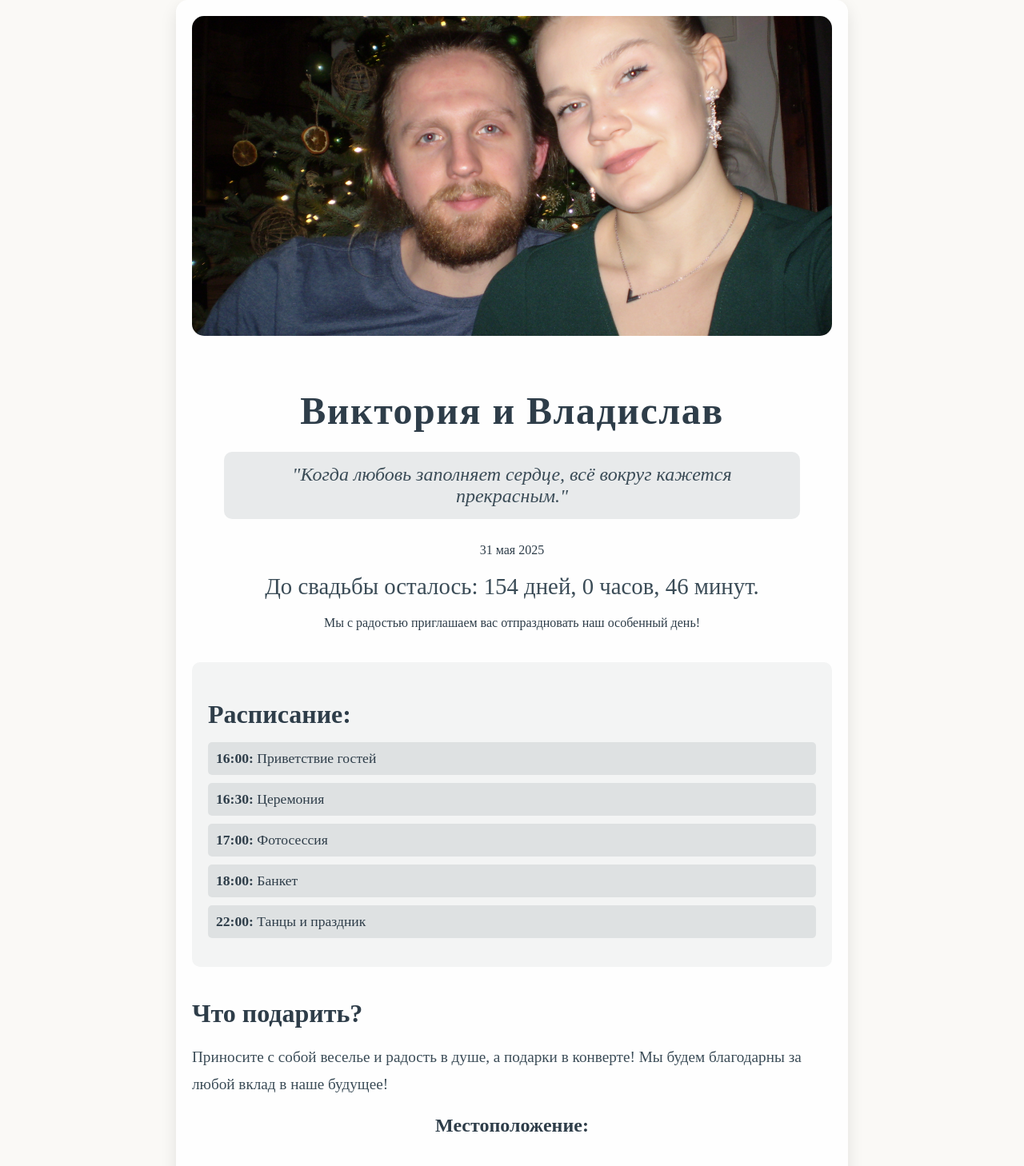
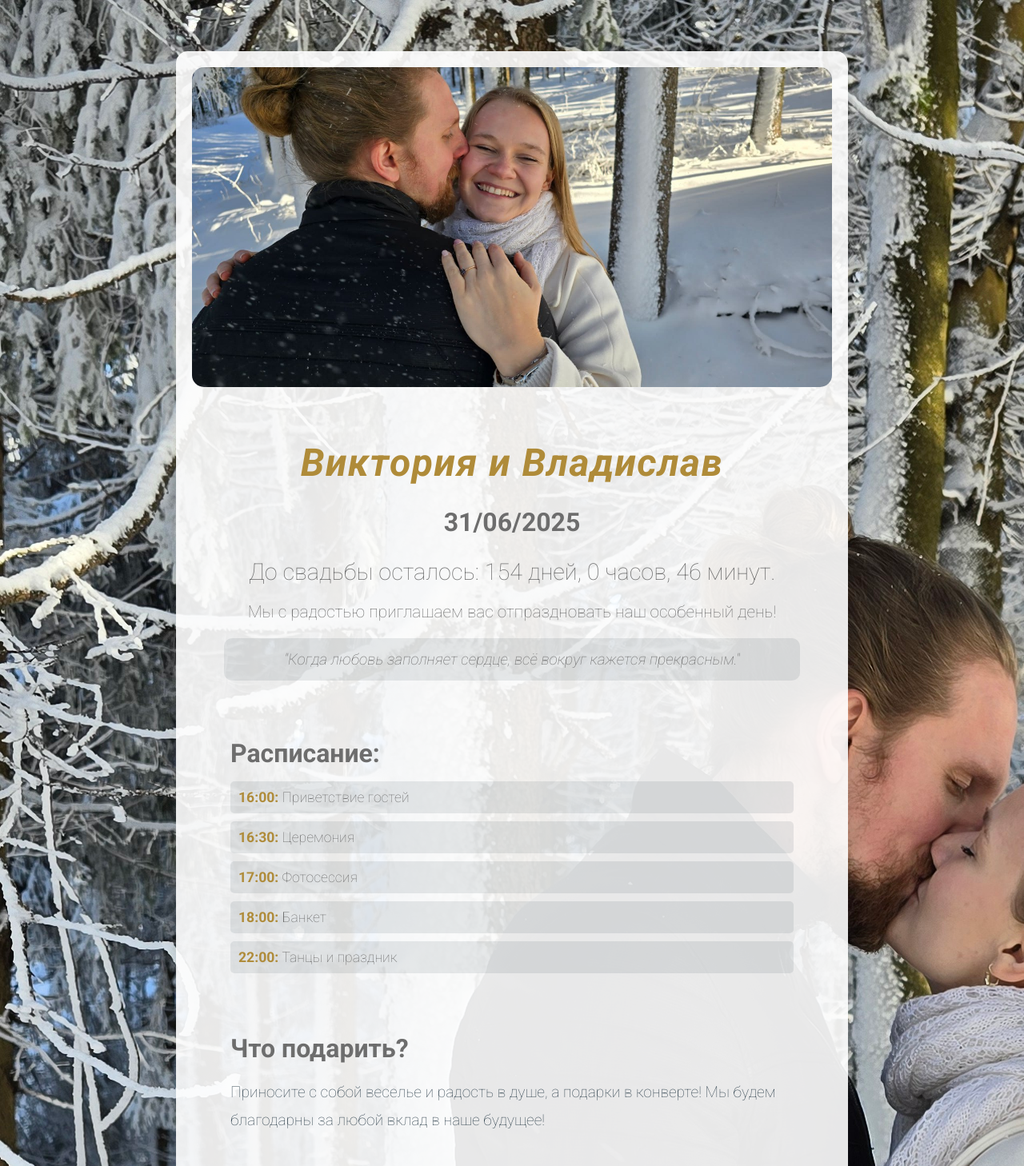
Before and after one commit to vladibuyanov/wedding_invitation, a Flask app: page / in a window 1280 px wide. Shown: the top 1458 px of the page at 80% size. Run offline with Flask 3, Linux system fonts and the light colour scheme; some libraries are stand-ins or nearby versions.

Commit message:
FE style fixes

```diff
--- a/static/css/styles.css
+++ b/static/css/styles.css
@@ -1,40 +1,73 @@
-/* Общие стили */
+:root {
+    --main-color: #0000;
+    --second-color: #0000;
+
+    --main-font-color: #af8b39;
+    --second-font-color: #6d6d6d;
+
+    --main-background-color: rgba(255, 255, 255, 0.9);
+    --second-background-color: rgba(46, 61, 73, 0.1);;
+
+    --button-background-color: #af8b39;
+    --button-second-color: #8c7031;
+}
+/* Заголовок */
+h1 {
+    margin-bottom: 20px;
+
+    font-size: 3rem;
+    font-style: italic;
+    letter-spacing: 1.5px;
+    color: var(--main-font-color);
+}
+h2 {
+    font-size: 2rem;
+}
+
+/* Кнопки */
+button {
+    font-size: 1.2rem;
+    padding: 10px 20px;
+
+    background-color: var(--button-background-color);
+    additional-background-color: rgba(46, 61, 73, 0.05);
+
+    color: #ffffff;
+    border: none;
+    border-radius: 5px;
+    cursor: pointer;
+    transition: background-color 0.3s ease;
+}
+button:hover {
+    background-color: var(--button-second-color);
+}
+
+.section {
+    padding: 1rem 3rem;
+}
+
+/* Main */
 body {
     margin: 0;
     padding: 0;
-    font-family: 'Playfair Display', serif;
-    background-color: #faf9f6; /* Светлый фон */
-    color: #2e3d49; /* Основной текст */
+    background-image: url("../images/wedding_photo.jpg");
+
+    font-family: "Roboto", serif;
+    font-weight: 100;
+    font-style: normal;
     overflow-x: hidden;
 }
-
 .container {
     text-align: center;
-    margin: 0 auto;
+    margin: 4rem auto;
     padding: 20px;
     max-width: 800px;
-    background-color: rgba(255, 255, 255, 0.9);
+
     border-radius: 15px;
     box-shadow: 0 8px 20px rgba(0, 0, 0, 0.1);
-}
 
-/* Заголовок */
-h1 {
-    font-size: 3rem;
-    color: #2e3d49;
-    margin-bottom: 20px;
-    letter-spacing: 1.5px;
-}
-
-/* Фоновая цитата */
-.quote {
-    font-style: italic;
-    font-size: 1.5rem;
-    color: #3b4c57;
-    margin-bottom: 30px;
-    background-color: rgba(46, 61, 73, 0.1);
-    padding: 15px;
-    border-radius: 10px;
+    color: var(--second-font-color);
+    background-color: var(--main-background-color);
 }
 
 /* Изображение */
@@ -46,145 +79,129 @@ h1 {
     margin-bottom: 30px;
 }
 
+/* Таймер */
+.countdown {
+    font-size: 1.8rem;
+    margin: 20px 0;
+}
+.countdown span {
+    font-weight: bold;
+}
+
+/* Message */
+.message {
+    font-size: 1.3rem;
+}
+
+/* Фоновая цитата */
+.quote {
+    font-style: italic;
+    font-size: 1.2rem;
+    margin-bottom: 30px;
+    background-color: var(--second-background-color);
+    padding: 15px;
+    border-radius: 10px;
+}
+
 /* Расписание */
 .details {
     text-align: left;
-    margin: 40px auto;
-    padding: 20px;
     border-radius: 10px;
-    background-color: rgba(46, 61, 73, 0.05);
-}
 
-.details h2 {
+    & h2 {
         font-size: 2rem;
         margin-bottom: 15px;
-    color: #2e3d49;
     }
-
-.details ul {
+    & ul {
         list-style-type: none;
         padding: 0;
-}
 
-.details ul li {
+        & li {
             margin: 10px 0;
             padding: 10px;
-    background-color: rgba(46, 61, 73, 0.1);
+            background-color: var(--second-background-color);
             border-radius: 5px;
             font-size: 1.1rem;
-    color: #2e3d49;
+            & strong {
+                color: var(--main-font-color);
+            }
+        }
+    }
 }
 
 /* Советы */
 .gifts {
     text-align: left;
-    margin-top: 20px;
-}
 
-.gifts h2 {
+    & h2 {
         font-size: 2rem;
-    color: #2e3d49;
         margin-bottom: 15px;
     }
-
-.gifts p {
+    & p {
         font-size: 1.2rem;
         line-height: 1.8;
         color: #3b4c57;
     }
-
-/* Таймер */
-.countdown {
-    font-size: 1.8rem;
-    color: #3b4c57;
-    margin: 20px 0;
 }
 
-.countdown span {
-    font-weight: bold;
+/* Карта */
+.map {
+    & h2 {}
+    & iframe {
+        width: 100%;
+        height: 300px;
+        border: none;
+        border-radius: 15px;
+        margin-top: 20px;
+    }
+}
+
+/* Форма */
+.rsvp {
+    & .form-container {
+        text-align: left;
+        margin: 40px auto;
+        padding: 20px;
+        border-radius: 10px;
+        background-color: var(--second-background-color);
+
+        & h2 {
+            font-size: 2rem;
+            margin-bottom: 15px;
+        }
+        & label {
+            display: block;
+            margin: 10px 0 5px;
+            font-size: 1rem;
             color: #2e3d49;
         }
+        & input, textarea {
+            display: block;
+            width: 100%;
+            padding: 10px;
+            margin-bottom: 15px;
+            border: 1px solid var(--button-background-color);
+            border-radius: 5px;
+            font-size: 1rem;
+            box-sizing: border-box;
+        }
+        & input:focus, textarea:focus {
+            outline: none;
+            border-color: var(--button-second-color);
+            box-shadow: 0 0 5px var(--button-second-color);
+        }
+        & button {
+            width: 100%;
+            font-size: 1.2rem;
+            padding: 10px;
 
-/* Кнопки */
-button {
-    font-size: 1.2rem;
-    padding: 10px 20px;
-    background-color: #3b8c59; /* Зелёный акцент */
             color: #ffffff;
             border: none;
             border-radius: 5px;
             cursor: pointer;
             transition: background-color 0.3s ease;
         }
-
-button:hover {
-    background-color: #2f6d47;
     }
-
-/* Карта */
-.map iframe {
-    width: 100%;
-    height: 300px;
-    border: none;
-    border-radius: 15px;
-    margin-top: 20px;
-}
-
-/* Форма */
-.form-container {
-    text-align: left;
-    margin: 40px auto;
-    padding: 20px;
-    border-radius: 10px;
-    background-color: rgba(46, 61, 73, 0.05);
-}
-
-.form-container h2 {
-    font-size: 2rem;
-    margin-bottom: 15px;
-    color: #2e3d49;
-}
-
-.form-container label {
-    display: block;
-    margin: 10px 0 5px;
-    font-size: 1rem;
-    color: #2e3d49;
-}
-
-.form-container input,
-.form-container textarea {
-    display: block;
-    width: 100%;
-    padding: 10px;
-    margin-bottom: 15px;
-    border: 1px solid #3b8c59; /* Зелёная рамка */
-    border-radius: 5px;
-    font-size: 1rem;
-    box-sizing: border-box; /* Для правильной обработки отступов */
-}
-
-.form-container input:focus,
-.form-container textarea:focus {
-    outline: none;
-    border-color: #2f6d47; /* Более тёмный зелёный при фокусе */
-    box-shadow: 0 0 5px rgba(47, 109, 71, 0.5);
-}
-
-.form-container button {
-    width: 100%;
-    font-size: 1.2rem;
-    padding: 10px;
-    background-color: #3b8c59;
-    color: #ffffff;
-    border: none;
-    border-radius: 5px;
-    cursor: pointer;
-    transition: background-color 0.3s ease;
-}
-
-.form-container button:hover {
-    background-color: #2f6d47;
 }
 
 /* Media Queries */
@@ -196,11 +213,9 @@ button:hover {
     h1 {
         font-size: 2.5rem;
     }
-
     .quote {
         font-size: 1.3rem;
     }
-
     .details ul li {
         font-size: 1rem;
     }
--- a/templates/index.html
+++ b/templates/index.html
@@ -1,24 +1,29 @@
 <!DOCTYPE html>
-<html lang="en">
+<html lang="ru">
 <head>
     <meta charset="UTF-8">
     <meta name="viewport" content="width=device-width, initial-scale=1.0">
     <title>Свадебное приглашение</title>
     <link rel="stylesheet" href="/static/css/styles.css">
+    <link rel="preconnect" href="https://fonts.googleapis.com">
+    <link rel="preconnect" href="https://fonts.gstatic.com" crossorigin>
+    <link href="https://fonts.googleapis.com/css2?family=Lora:ital,wght@0,400..700;1,400..700&family=Roboto:ital,wght@0,100;0,300;0,400;0,500;0,700;0,900;1,100;1,300;1,400;1,500;1,700;1,900&display=swap" rel="stylesheet">
     <script src="https://cdn.jsdelivr.net/npm/luxon@3.3.0/build/global/luxon.min.js"></script>
     <script src="{{ url_for('static', filename='js/main.js') }}" defer></script>
 </head>
 <body>
     <div class="container">
-        <div class="image-container">
-            <img src="/static/images/wedding_photo.jpg" alt="Фото молодоженов">
+        <div class="page-header">
+            <div class="image-container">
+                <img src="/static/images/wedding_photo_1.jpg" alt="Фото молодоженов">
+            </div>
+            <h1>Виктория и Владислав</h1>
+            <h2 class="date">31/06/2025</h2>
+            <p id="countdown" class="countdown"></p>
+            <p class="message">Мы с радостью приглашаем вас отпраздновать наш особенный день!</p>
+            <blockquote class="quote">"Когда любовь заполняет сердце, всё вокруг кажется прекрасным."</blockquote>
         </div>
-        <h1>Виктория и Владислав</h1>
-        <blockquote class="quote">"Когда любовь заполняет сердце, всё вокруг кажется прекрасным."</blockquote>
-        <p class="date">31 мая 2025</p>
-        <p id="countdown" class="countdown"></p>
-        <p class="message">Мы с радостью приглашаем вас отпраздновать наш особенный день!</p>
-        <div class="details">
+        <div class="details section">
             <h2>Расписание:</h2>
             <ul>
                 <li><strong>16:00:</strong> Приветствие гостей</li>
@@ -28,19 +33,18 @@
                 <li><strong>22:00:</strong> Танцы и праздник</li>
             </ul>
         </div>
-        <div class="gifts">
+        <div class="gifts section">
             <h2>Что подарить?</h2>
             <p>Приносите с собой веселье и радость в душе, а подарки в конверте! Мы будем благодарны за любой вклад в наше будущее!</p>
         </div>
-
-        <div class="map">
+        <div class="map section">
             <h2>Местоположение:</h2>
             <iframe src="https://www.google.com/maps/embed?pb=!1m18!1m12!1m3!1d2971.4218351817613!2d18.540578146149432!3d48.098600027543476!2m3!1f0!2f0!3f0!3m2!1i1024!2i768!4f13.1!3m3!1m2!1s0x476ae7ac1c26413b%3A0xfae7a5e5634a4304!2sPAVLUS%20Pub%20%26%20Restaurant!5e0!3m2!1sru!2ssk!4v1733689333051!5m2!1sru!2ssk"
                     width="600" height="450" style="border:0;" allowfullscreen=""
                     loading="lazy" referrerpolicy="no-referrer-when-downgrade">
             </iframe>
         </div>
-        <div class="rsvp">
+        <div class="rsvp section">
             <h2>Подтвердите своё присутствие:</h2>
             <form class="form-container">
                 <input type="text" name="name" placeholder="Ваше имя" required>
```
Also changed, not shown: static/images/wedding_photo.jpg, static/images/wedding_photo_1.jpg (added). Lines whose indentation alone changed are shown as unchanged.
